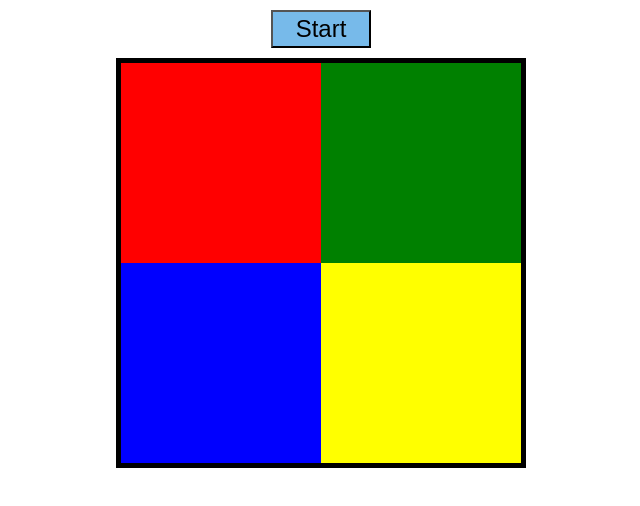
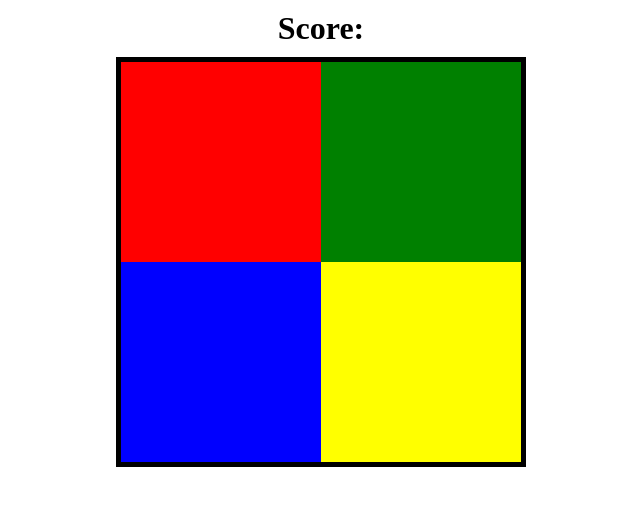
Before and after one commit to dylant135/simon, a plain HTML site: page index.html in a window 1280 px wide. Both pictures are taken after a click on the button "Start". Shown: the whole page, without its empty margins (319-959 px from the left). Drawn offline with Linux system fonts and the light colour scheme.

Commit message:
colors display

```diff
--- a/index.html
+++ b/index.html
@@ -11,7 +11,7 @@
 <body>
     <div id="container">
         <button type="button" id="start">Start</button>
-        <h2 id="score">Score: </h2>
+        <h2 id="scoreDisplay">Score: </h2>
     </div>
     <div id="game">
         <div class="cell" id="red"></div>
--- a/script.js
+++ b/script.js
@@ -1 +1,54 @@
-ECHO is on.
+const start = document.getElementById('start');
+const scoreDisplay = document.getElementById('scoreDisplay');
+const cells = document.querySelectorAll('.cell');
+
+let arr = ['red', 'green', 'blue', 'yellow'];
+let answer = [];
+
+start.addEventListener('click', startGame);
+function startGame() {
+    start.style.display = 'none';
+    scoreDisplay.style.display = 'block';
+    round();
+}
+
+function round() {
+    let color = arr[Math.floor(Math.random() * arr.length)];
+    answer.push(color);
+    displayColor();
+}
+
+function displayColor() {
+    let i = 0;
+    while(i < answer.length) {
+        let theCell = answer[i];
+        switch(theCell) {
+            case 'red':
+                document.getElementById('red').style.backgroundColor = '#F5473F';
+                break;
+            case 'green':
+                document.getElementById('green').style.backgroundColor = '#5CE160';
+                break;
+            case 'blue':
+                document.getElementById('blue').style.backgroundColor = '#7C92D9';
+                break;
+            case 'yellow':
+                document.getElementById('yellow').style.backgroundColor = '#DBEA91';
+                break;
+        }
+        setTimeout(() => {
+            document.getElementById('red').style.backgroundColor = 'red';
+            document.getElementById('green').style.backgroundColor = 'green';
+            document.getElementById('blue').style.backgroundColor = 'blue';
+            document.getElementById('yellow').style.backgroundColor = 'yellow';
+        }, 1500)
+        i++;
+    }
+    cells.forEach(cell => {
+        cell.addEventListener('click', guess);
+    })
+}
+
+function guess() {
+
+}
--- a/style.css
+++ b/style.css
@@ -22,7 +22,7 @@
     cursor: pointer;
 }
 
-#score {
+#scoreDisplay {
     font-size: 2em;
     margin: 10px 0;
     display: none;
```
